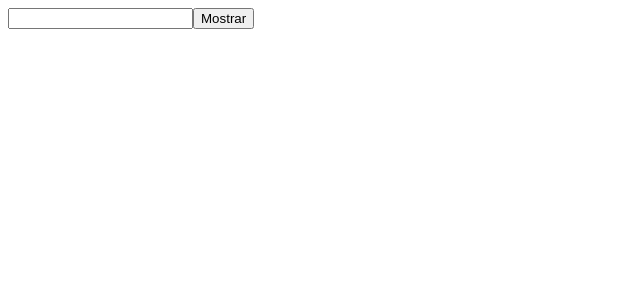
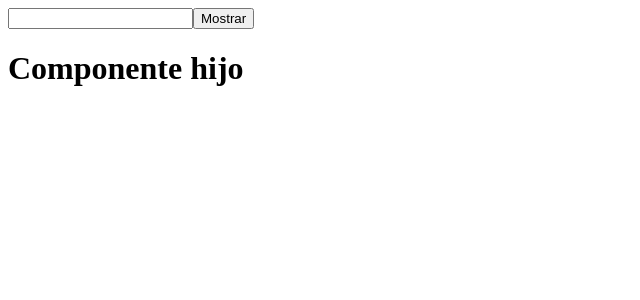
Before and after one commit to julianperezpesce/angularCoreEjemplos, an Angular app: page / in a window 1280 px wide. Shown: the top 300 px of the page, without its empty margins (0-640 px from the left). Built offline with nearby package versions, Linux system fonts and the light colour scheme.

Commit message:
modificar componente(que es child) desde el padre

```diff
--- a/src/app/app.component.html
+++ b/src/app/app.component.html
@@ -1,5 +1,6 @@
 <input #inputNombre type="text">
 <button (click)="mostrar()">Mostrar</button>
 
+<app-hijo></app-hijo>
 
 <router-outlet></router-outlet>
--- a/src/app/app.component.ts
+++ b/src/app/app.component.ts
@@ -1,4 +1,5 @@
 import { Component, ViewChild, ElementRef } from '@angular/core';
+import { HijoComponent } from './hijo/hijo.component';
 
 @Component({
   selector: 'app-root',
@@ -9,16 +10,20 @@ export class AppComponent {
   title = 'ejemplosCore';
   @ViewChild ('inputNombre', {static: true}) inputNombre: ElementRef;
 
+  @ViewChild (HijoComponent, {static:true}) hijo: HijoComponent;
+
   constructor(){
 
 
   }
 
   mostrar(){
-    console.log(this.inputNombre);
-    console.log(this.inputNombre.nativeElement.value);
+    // console.log(this.inputNombre);
+    // console.log(this.inputNombre.nativeElement.value);
 
-    this.inputNombre.nativeElement.style.background = "blue"
+    // this.inputNombre.nativeElement.style.background = "blue"
+
+    this.hijo.titulo = 'Ha sido modificado desde el Padre'
   }
 
 }
--- a/src/app/hijo/hijo.component.html
+++ b/src/app/hijo/hijo.component.html
@@ -1 +1 @@
-<p>hijo works!</p>
+<h1> {{titulo}} </h1>
--- a/src/app/hijo/hijo.component.ts
+++ b/src/app/hijo/hijo.component.ts
@@ -7,6 +7,7 @@ import { Component, OnInit } from '@angular/core';
 })
 export class HijoComponent implements OnInit {
 
+  titulo: string = "Componente hijo";
   constructor() { }
 
   ngOnInit(): void {
```
